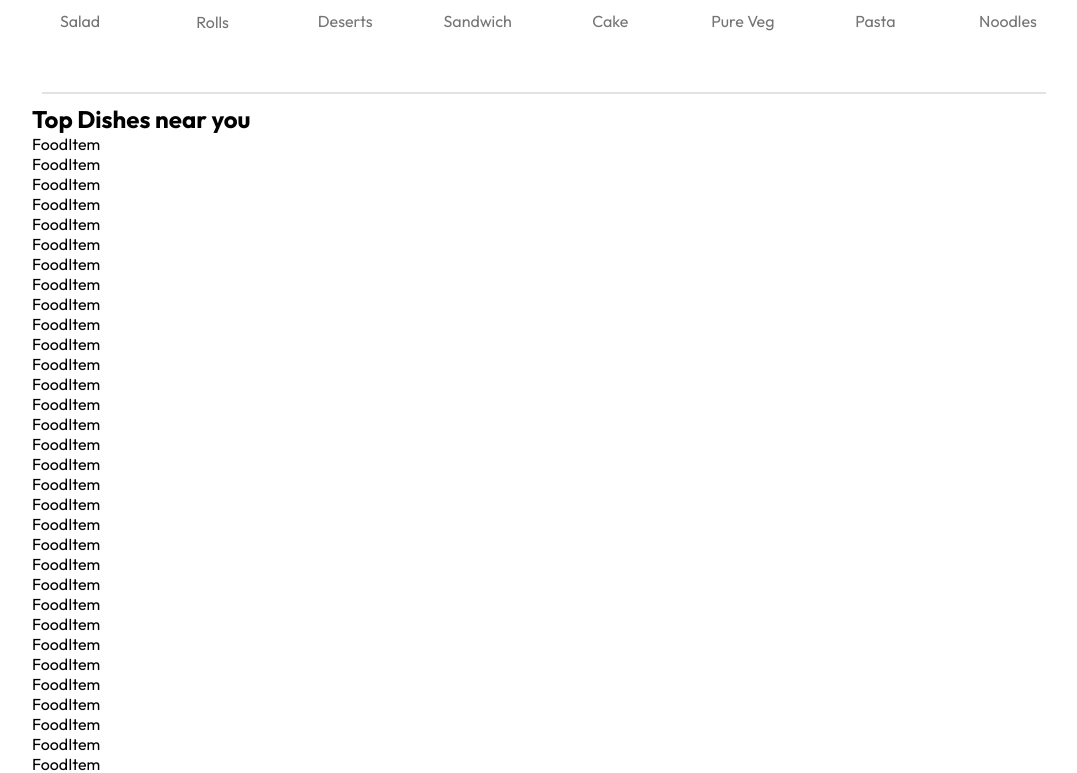
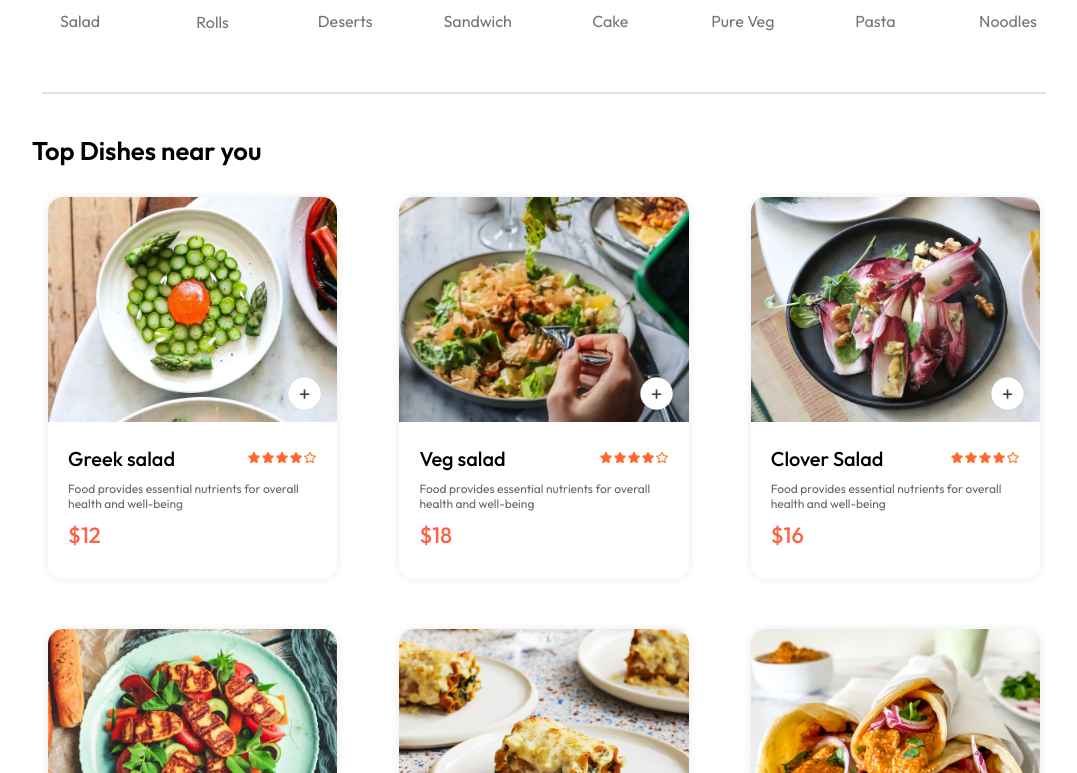
Before and after one commit to saugat1070/Tomato, a React (Vite) app: page / in a window 1280 px wide. Shown: the part 827-1600 px from the top of the page, without its empty margins (96-1173 px from the left). Built offline with nearby package versions, Linux system fonts and the light colour scheme.

Commit message:
counter button done

```diff
--- a/src/Components/FoodDisplay/FoodDisplay.css
+++ b/src/Components/FoodDisplay/FoodDisplay.css
@@ -0,0 +1,16 @@
+.food-display{
+    margin-top: 30px;
+}
+
+.food-display h2{
+    font-size: max(2vw,24px);
+    font-weight: 600;
+}
+
+.food-display-list{
+    display: grid;
+    grid-template-columns: repeat(auto-fill,minmax(240px,1fr));
+    margin-top:30px ;
+    gap:30px;
+    row-gap: 50px;
+}
--- a/src/Components/FoodItem/FoodItem.css
+++ b/src/Components/FoodItem/FoodItem.css
@@ -0,0 +1,94 @@
+.food-item-name-rating{
+    display: flex;
+    justify-content: space-between;
+    align-items: center;
+    margin-bottom: 10px;
+}
+
+.food-item{
+    width: 90%;
+    margin: auto;
+    border-radius: 15px;
+    box-shadow: 0px 0px 10px #00000015;
+    transition: 0.3s;
+    animation: fadeIn 1s;
+}
+
+.food-item-image{
+    width: 100%;
+    border-radius: 15px 15px 0px 0px;
+    transition: 0.5s;
+}
+
+/* .food-item-image:hover{
+    scale : 1.05
+} */
+
+.food-item-info{
+    padding: 20px;
+}
+
+.food-item-name-rating p{
+    font-size: 20px;
+    font-weight: 500;
+}
+
+.food-item-name-rating img{
+    width: 70px;
+
+}
+
+.food-item-desc{
+    color :#676767;
+    font-size: 12px;
+}
+
+.food-item-price{
+    color:tomato;
+    font-size: 22px;
+    font-weight: 500;
+    margin: 10px 0px;
+}
+.food-item-img-container{
+    position: relative;
+}
+
+.food-item-img-container .add{
+    width: 35px;
+    position: absolute;
+    bottom: 15px;
+    right: 15px;
+    cursor: pointer;
+    border-radius: 50%;
+}
+
+/* .food-item-img-container .food{
+    display: flex;
+    justify-content: center;
+    align-items: center;
+    position: absolute;
+    width: 35px;
+    bottom: 15px;
+    gap:20px;
+    right: 50px;
+} */
+ .food-item-img-container .food-item-counter{
+    position:absolute;
+    bottom: 15px;
+    right: 15px;
+    display: flex;
+    align-items: center;
+    gap: 10px;
+    padding: 6px;
+    border-radius: 50px;
+    background-color: white;
+
+ }
+
+ .food-item-img-container .food-item-counter .number-count{
+    color: tomato;
+ }
+
+ .food-item-counter img{
+    width: 30px;
+ }
--- a/src/Components/FoodItem/FoodItem.jsx
+++ b/src/Components/FoodItem/FoodItem.jsx
@@ -1,7 +1,34 @@
-import React from 'react'
+import React, { useState } from 'react'
+import { assets } from '../../assets/frontend_assets/assets'
+import "./FoodItem.css"
+export default function FoodItem({id,name,price,description,image}) {
 
-export default function FoodItem({id,name,price,description,image}) {
+    const [itemCount,setItemCount] = useState(0)
+
   return (
-    <div>FoodItem</div>
+    <div className='food-item'>
+        <div className="food-item-img-container">
+            <img className='food-item-image' src={image} alt="" />
+            {
+                !itemCount
+                 ? <img className='add' onClick={()=>setItemCount((prev)=>prev+1)} src={assets.add_icon_white} alt=''/>
+                 : <div className='food-item-counter'>
+                    <img className='remove' onClick={()=>setItemCount((prev)=>prev-1)} src={assets.remove_icon_red} alt="" />
+                    <p className='number-count'>{itemCount}</p>
+                    <img className='add-more' onClick={()=>setItemCount((prev)=>prev+1)} src={assets.add_icon_green} alt="" />
+                 </div>
+            }
+        </div>
+        <div className="food-item-info">
+            <div className="food-item-name-rating">
+                <p>{name}</p>
+                <img src={assets.rating_starts} alt="" />
+            </div>
+            <p className="food-item-desc">
+                {description}
+            </p>
+            <p className="food-item-price">${price}</p>
+        </div>
+    </div>
   )
 }
--- a/src/Components/Header/Header.css
+++ b/src/Components/Header/Header.css
@@ -1,7 +1,7 @@
 .header{
     height: 34vw ;
     margin: 30px auto;
-    background:url("/public/header_img.png") no-repeat;
+    background:url("/header_img.png") no-repeat;
     background-size: contain;
     position: relative;
 }
```
